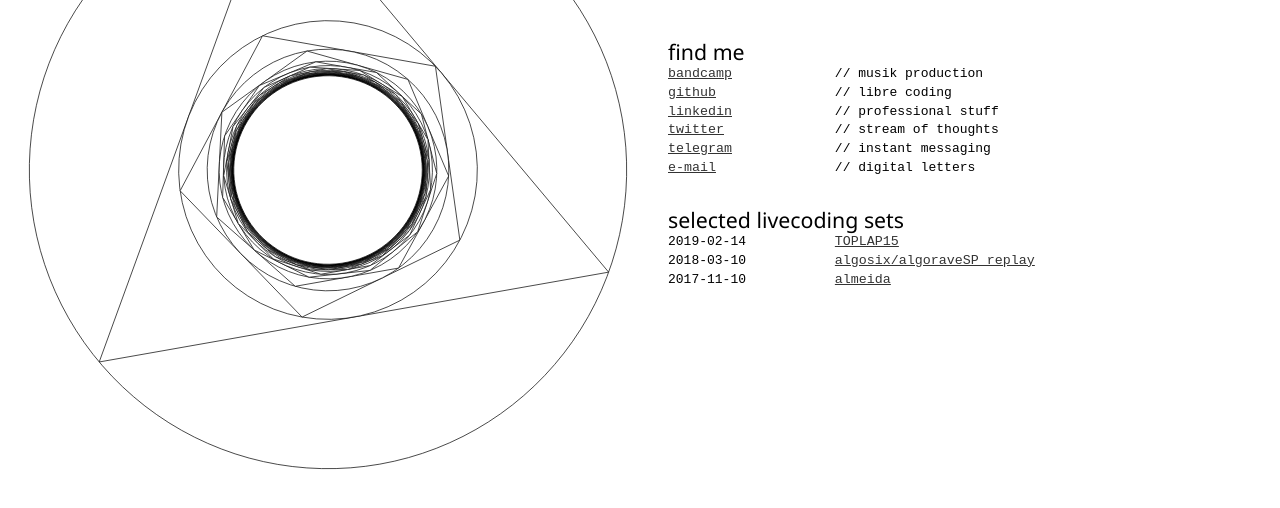
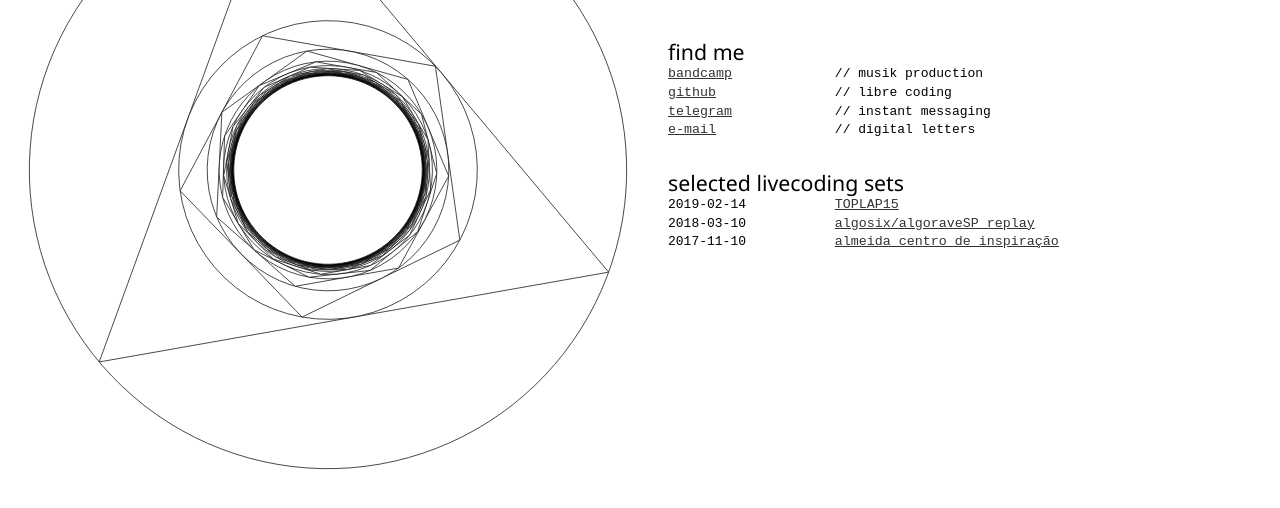
Before and after one commit to brunoro/brunoro.github.io, a plain HTML site: page index.html in a window 1280 px wide. Shown: the part 158-666 px from the top of the page. Drawn offline with Linux system fonts and the light colour scheme; a web font is replaced by a local one.

Commit message:
drop some contact info

```diff
--- a/index.html
+++ b/index.html
@@ -103,14 +103,6 @@
                         <span class="bloc-big">// libre coding</span>
                     </li>
                     <li>
-                        <a class="bloc-lil" href="https://www.linkedin.com/in/gbrunoro/">linkedin</a>
-                        <span class="bloc-big">// professional stuff</span>
-                    </li>
-                    <li>
-                        <a class="bloc-lil" href="https://twitter.com/elbeise">twitter</a>
-                        <span class="bloc-big">// stream of thoughts</span>
-                    </li>
-                    <li>
                         <a class="bloc-lil" href="https://telegram.me/beise">telegram</a>
                         <span class="bloc-big">// instant messaging</span>
                     </li>
@@ -131,7 +123,7 @@
                     </li>
                     <li>
                         <span class="bloc-lil">2017-11-10</span>
-                        <a class="bloc-big" href="https://www.mixcloud.com/beise/livecoding-1-20171110-almeida-centro-de-inspira%C3%A7%C3%A3o">almeida</a>
+                        <a class="bloc-big" href="https://www.mixcloud.com/beise/livecoding-1-20171110-almeida-centro-de-inspira%C3%A7%C3%A3o">almeida centro de inspiração</a>
                     </li>
                 </ul>
             </div>
```
